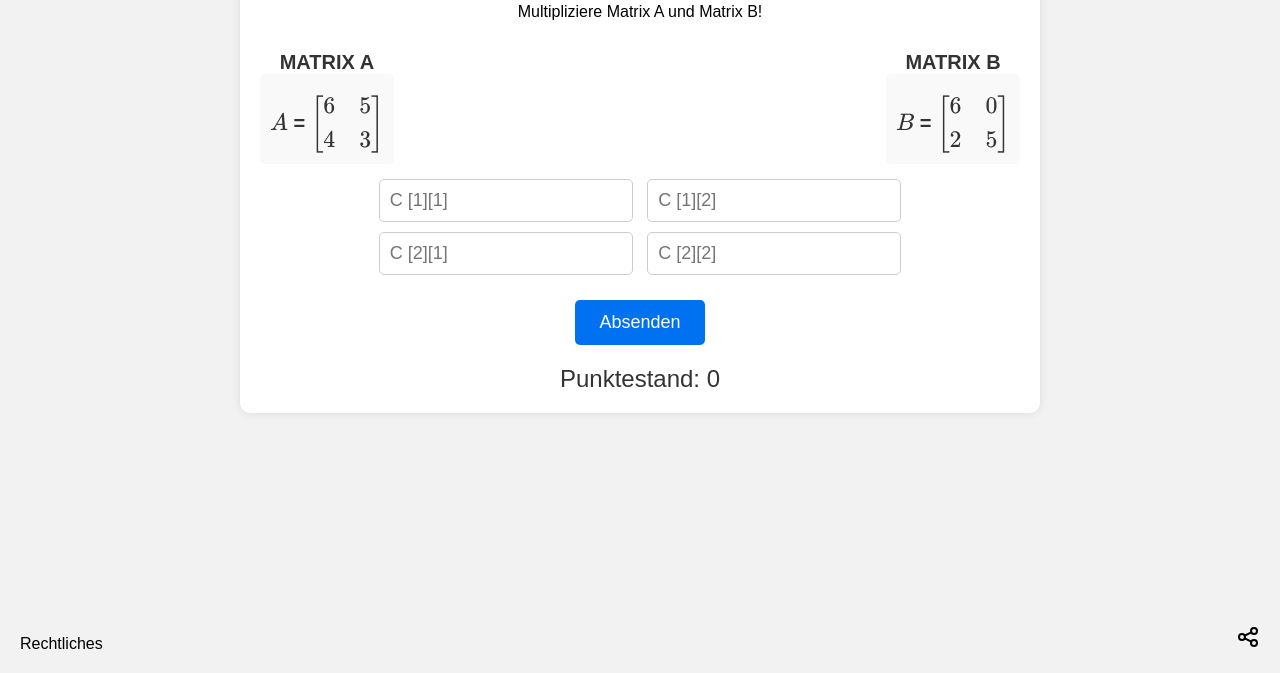
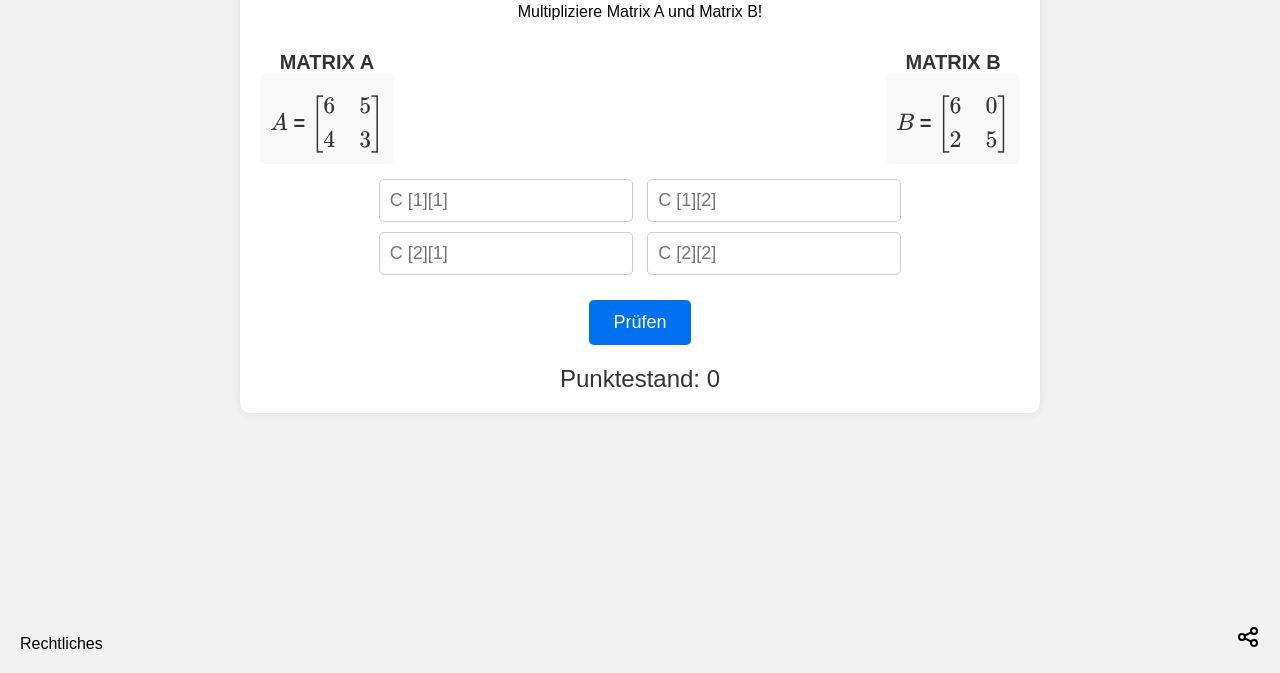
Before and after one commit to Max-42/MatGame, a plain HTML site: page index.html in a window 1280 px wide. Shown: the part 127-800 px from the top of the page. Drawn offline with nearby package versions, Linux system fonts and the light colour scheme.

Commit message:
change "Absenden" to "Prüfen"

```diff
--- a/index.html
+++ b/index.html
@@ -58,7 +58,7 @@
                 <input type="text" class="input-field" id="answer11" placeholder="C [2][2]">
             </div>
         </form>
-        <button id="submitButton" onclick="checkAnswer()">Absenden</button>
+        <button id="submitButton" onclick="checkAnswer()">Prüfen</button>
         <div id="correct-message"></div>
         <div id="wrong-message"></div>
         <div id="score">Punktestand: 0</div>
```
